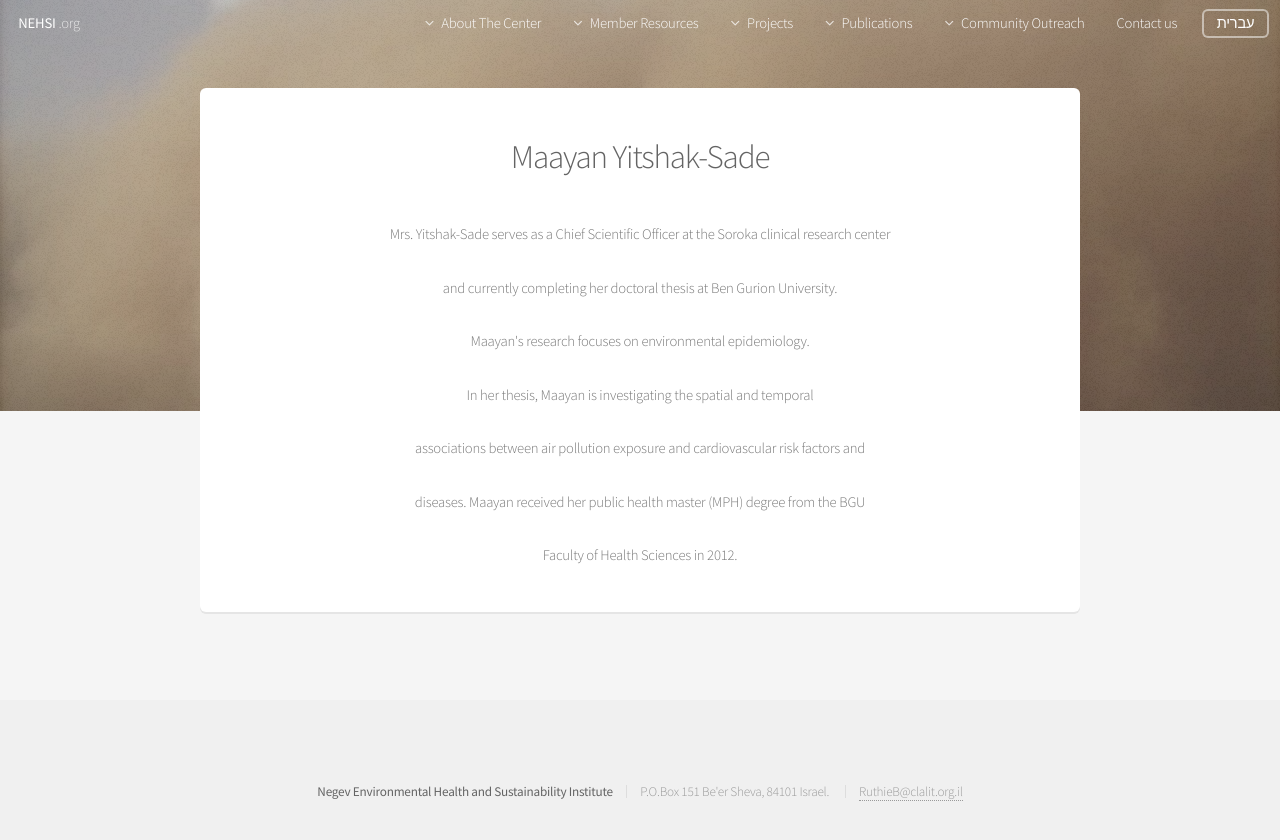
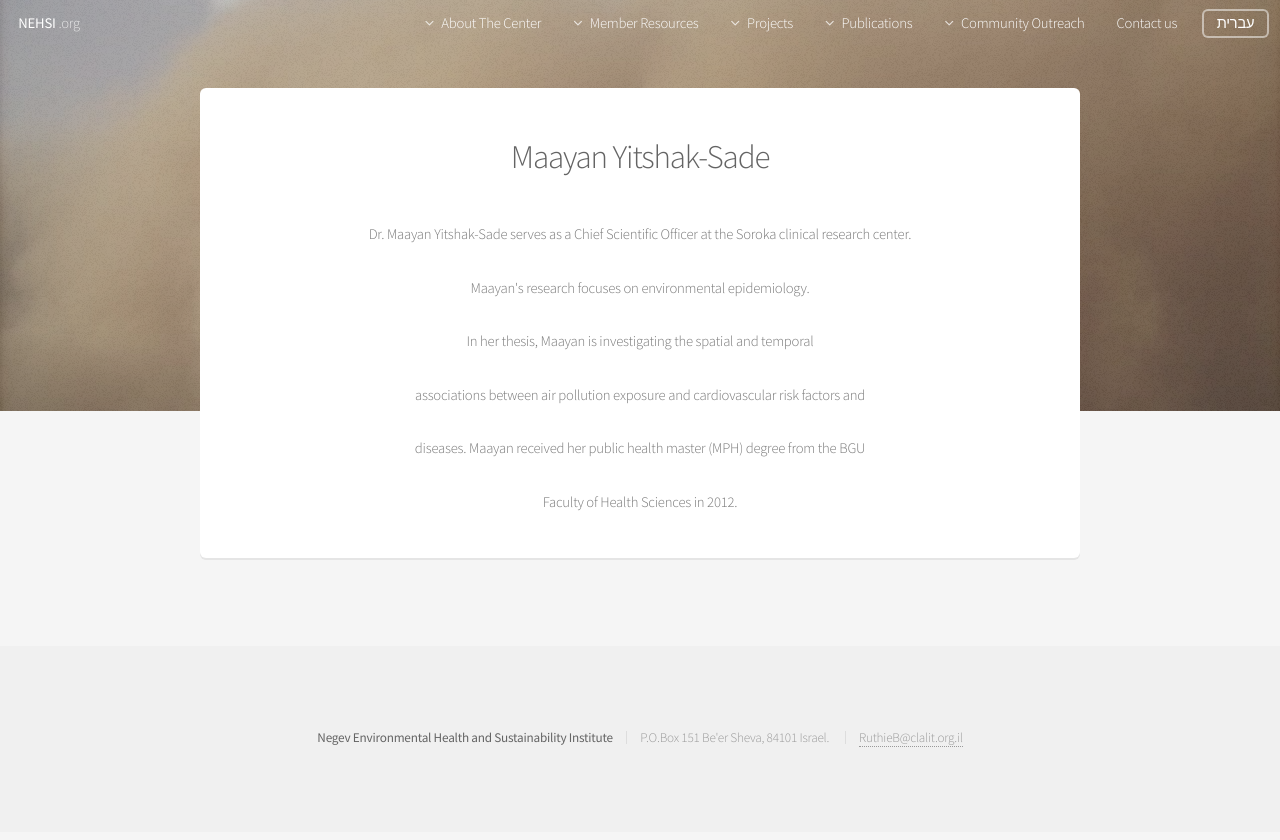
Before and after one commit to vsevkayf/hasa, a Jekyll site: the page built from maayan.md, in a window 1280 px wide. Shown: the top 840 px of the page. Built offline with Jekyll 4.4.1, drawn with Linux system fonts in a browser that asks for light colours; nearby versions of some CDN libraries.

Commit message:
Update maayan.md

```diff
--- a/maayan.md
+++ b/maayan.md
@@ -4,10 +4,7 @@ title: Maayan Yitshak-Sade
 permalink: /maayan/
 ---
 
-
-Mrs. Yitshak-Sade serves as a Chief Scientific Officer at the Soroka clinical research center
-
-and currently completing her doctoral thesis at Ben Gurion University.
+Dr. Maayan Yitshak-Sade serves as a Chief Scientific Officer at the Soroka clinical research center.
 
 Maayan&#39;s research focuses on environmental epidemiology.
 
```
